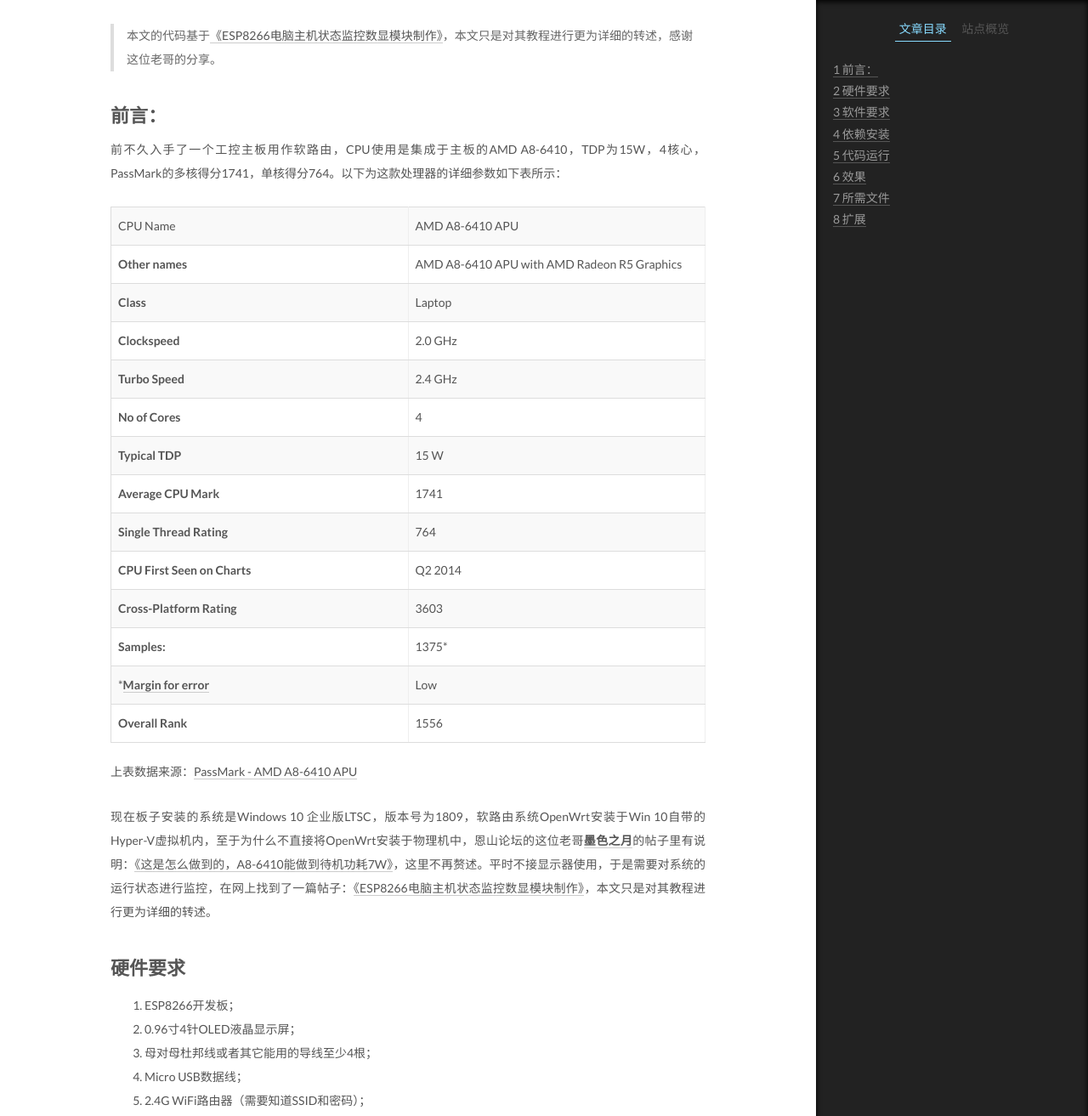
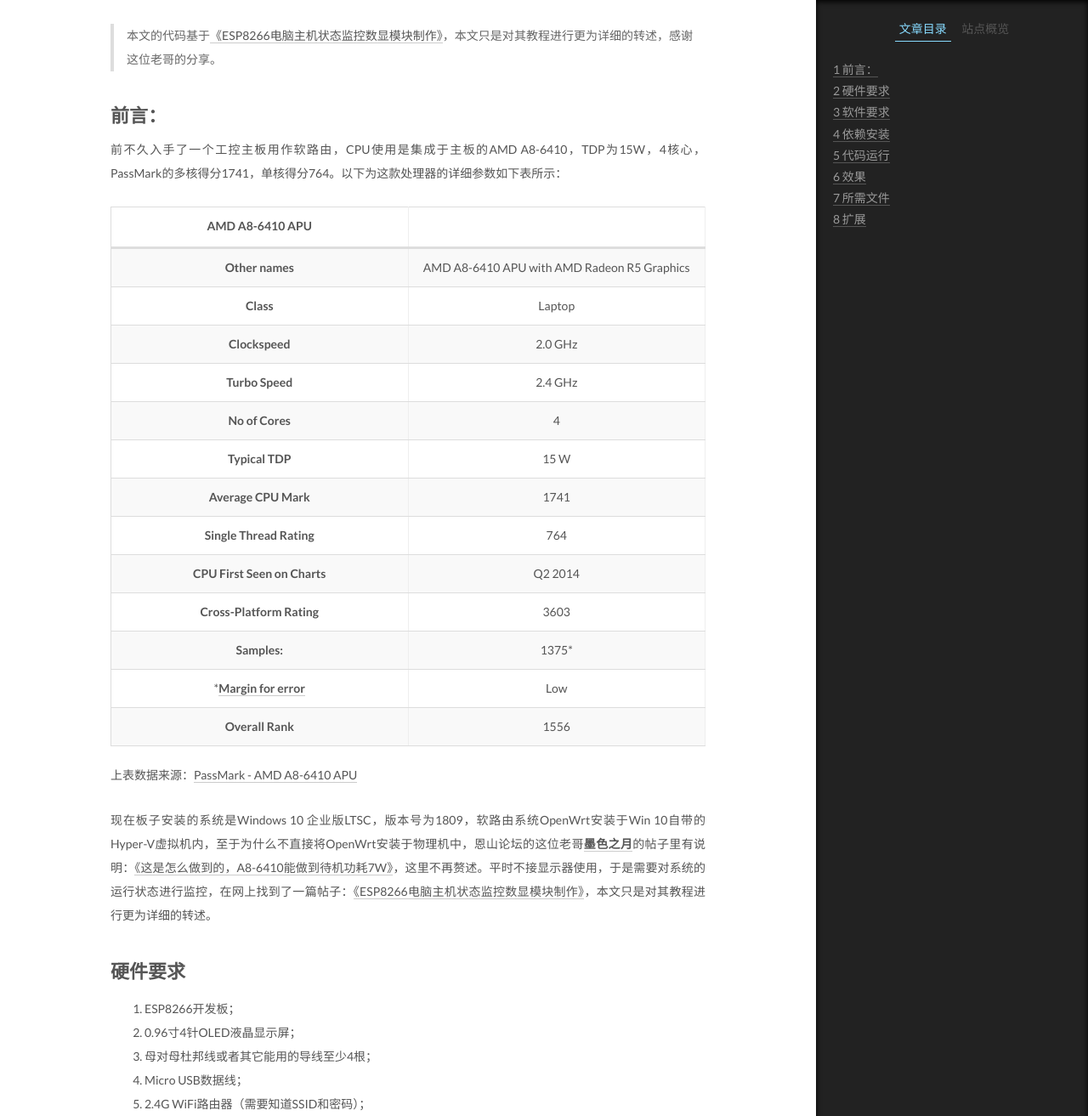
Before and after one commit to xrp001/xrp001.github.io, a Jekyll site: the page built from _posts/2020-04-17-oled-with-esp8266-to-display-computer-status.md, in a window 1280 px wide and 1400 px high, scrolled down 305 px, cut to the strip 0-1313 px from the top of the window. Shown: the whole strip at 85% size. Built offline with Jekyll 4.4.1, drawn with Linux system fonts in a browser that asks for light colours; comment, search, counter and statistics services are not loaded; some of the changed text lies outside the part shown.

Commit message:
Update 2020-04-17-oled-with-esp8266-to-display-computer-status.md

```diff
--- a/_posts/2020-04-17-oled-with-esp8266-to-display-computer-status.md
+++ b/_posts/2020-04-17-oled-with-esp8266-to-display-computer-status.md
@@ -10,7 +10,8 @@ tags: [Arduino,ESP8266,AIDA64,OLED]
 ## 前言：
 前不久入手了一个工控主板用作软路由，CPU使用是集成于主板的AMD A8-6410，TDP为15W，4核心，PassMark的多核得分1741，单核得分764。以下为这款处理器的详细参数如下表所示：
 
-| CPU Name | AMD A8-6410 APU |
+| AMD A8-6410 APU |  |
+|:--------:|:--------:|
 | **Other names** | AMD A8-6410 APU with AMD Radeon R5 Graphics |
 | **Class** | Laptop |
 | **Clockspeed** | 2.0 GHz |
@@ -41,7 +42,7 @@ tags: [Arduino,ESP8266,AIDA64,OLED]
 
 ## 软件要求
 
-1. Arduino IDE，下载链接：[点此进入下载页面](https://www.arduino.cc/en/Main/Software?setlang=cn)（可能需要特殊网络环境）。
+1. Arduino IDE，下载链接：[点此进入下载页面](https://www.arduino.cc/en/Main/Software?setlang=cn)（==可能需要特殊网络环境==）。
 2. AIDA64，文件下载链接附于文末。
 
 以本文所附版本为例：先解压，再打开aida64.exe-文件-设置-LCD，选择“RemoteSensor”，更改“TCP/IP端口”，比如我改为888，然后勾选“启用RemoteSensor LCD支持”和“Maxmize on double-click”。如图所示：
@@ -58,9 +59,9 @@ tags: [Arduino,ESP8266,AIDA64,OLED]
 
 1. 在Arduino IDE（版本号1.8.12）中安装对8266开发板的支持。打开Arduino IDE，在文件-首选项的“附加开发板管理器网址”中输入：`http://arduino.esp8266.com/stable/package_esp8266com_index.json`
 ![11.png](https://i.loli.net/2020/04/17/tWvzpneNaXo48bU.png)
-然后，在工具-开发板-开发板管理器中搜索“`esp8266`”，点击安装（可能需要特殊网络环境）。
+然后，在工具-开发板-开发板管理器中搜索“`esp8266`”，点击安装（==可能需要特殊网络环境==）。
 ![12.png](https://i.loli.net/2020/04/17/rLDIhemUsOGdc6F.png)
-2. 安装需要用的库文件，在项目-加载库-管理库中搜索并安装以下库文件（可能需要特殊网络环境）：
+2. 安装需要用的库文件，在项目-加载库-管理库中搜索并安装以下库文件（==可能需要特殊网络环境==）：
 - ArduinoJson
 ![15.png](https://i.loli.net/2020/04/17/rRYNZnQymPdVS1W.png)
 - WiFiManager
```
